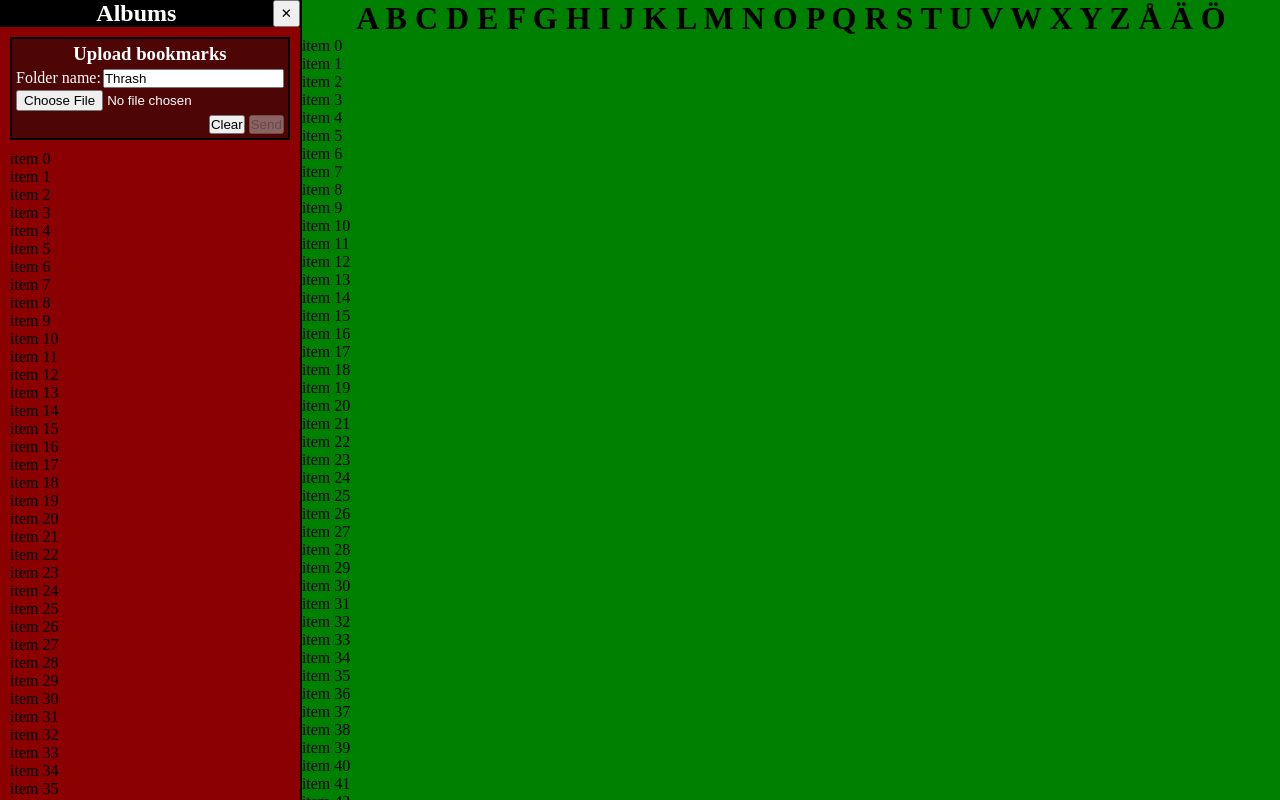
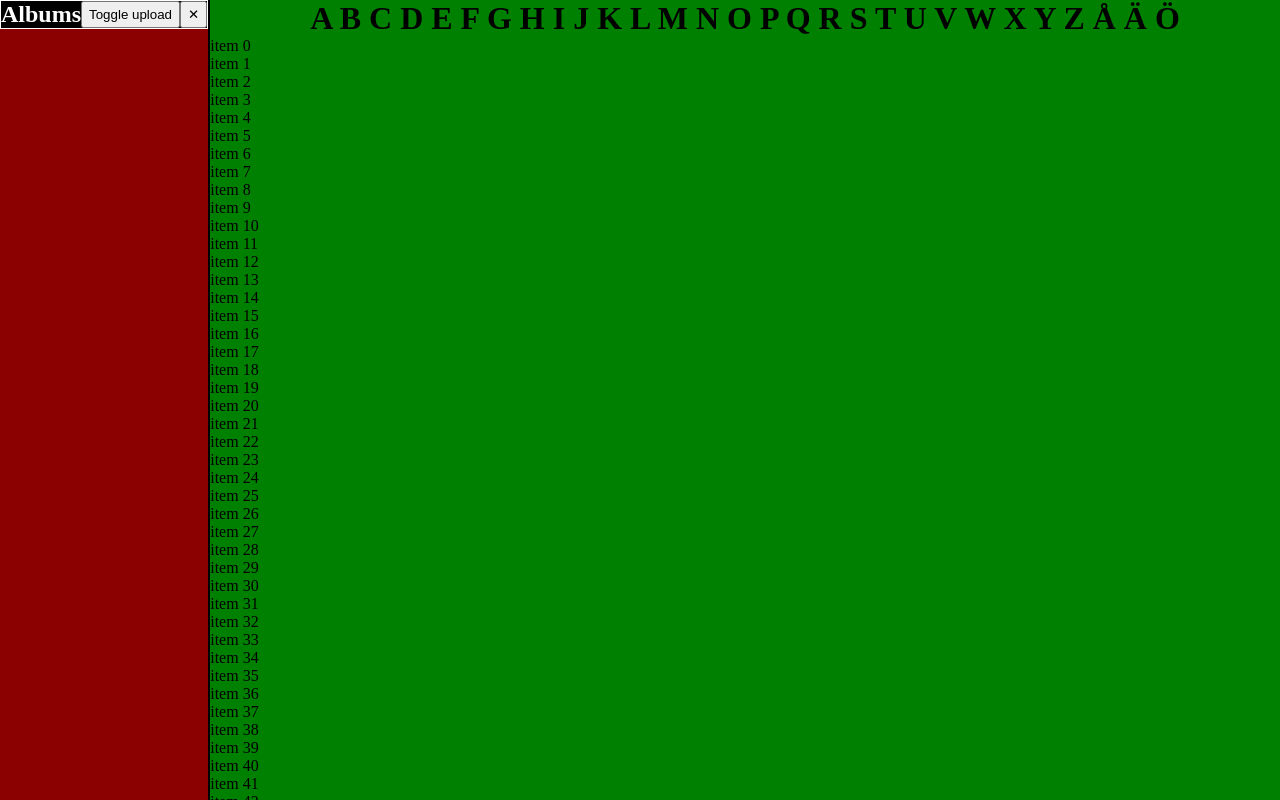
Before and after one commit to vilsuo/bookmark-playlist, a React (Vite) app in the folder client/: page / in a window 1280 px wide. Built offline with nearby package versions, Linux system fonts and the light colour scheme; the HTML template or start-up script is replaced by a standard one.

Commit message:
added toggle to file form and renamed file form to bookmark form

```diff
--- a/client/src/App.tsx
+++ b/client/src/App.tsx
@@ -1,6 +1,6 @@
 import axios from 'axios';
 import { useState } from 'react';
-import FileForm from './components/FileForm';
+import BookmarkForm from './components/BookmarkForm';
 import AlbumTable from './components/album/AlbumTable';
 import Video from './components/Video';
 import { Album } from './types';
@@ -15,17 +15,24 @@ interface SidebarProps {
   close: () => void;
 }
 
+// add toggle to upload form to toolbar
 const Sidebar = ({ handleUpload, albums, playingAlbum, setPlayingAlbum, close }: SidebarProps) => {
+  const [showUpload, setShowUpload] = useState(false);
+
+  const toggleUpload = () => setShowUpload(!showUpload);
 
   return (
     <div className='sidebar'>
       <div className='sidebar-toolbar'>
         <h2>Albums</h2>
+        <button onClick={toggleUpload}>Toggle upload</button>
         <button onClick={close}>&#x2715;</button>
       </div>
 
       <div className='sidebar-container'>
-        <FileForm upload={handleUpload} />
+        { showUpload && (
+          <BookmarkForm upload={handleUpload} />
+        )}
 
         { (albums.length > 0) && (
           <AlbumTable
@@ -34,14 +41,6 @@ const Sidebar = ({ handleUpload, albums, playingAlbum, setPlayingAlbum, close }:
             setPlayingAlbum={setPlayingAlbum}
           />
         )}
-
-        <ul>
-          {[...Array(100).keys()].map(key => (
-            <li key={key}>
-              <span>item {key}</span>
-            </li>
-          ))}
-        </ul>
       </div>
     </div>
   );
--- a/client/src/components/FileForm.tsx
+++ b/client/src/components/BookmarkForm.tsx
@@ -7,9 +7,9 @@ interface FileFormProps {
   upload: (formdata: FormData) => Promise<void>;
 }
 
-const FileForm = ({ upload }: FileFormProps) => {
+const BookmarkForm = ({ upload }: FileFormProps) => {
   const [file, setFile] = useState<File | null>();
-  const [name, setName] = useState('Thrash');
+  const [name, setName] = useState('');
 
   const [message, setMessage] = useState<string | null>(null);
   const [messageType, setMessageType] = useState<NotificationType | null>(null);
@@ -49,13 +49,13 @@ const FileForm = ({ upload }: FileFormProps) => {
   };
 
   return (
-    <div className='file-form'>
+    <div className='bookmark-form'>
       <h3>Upload bookmarks</h3>
 
       { messageType && (
         <Notification
           type={messageType}
-          successTitle='Bookmark uploaded'
+          successTitle='Bookmarks uploaded'
           errorTitle='Bookmark upload failed'
           message={message}
           close={() => {
@@ -69,10 +69,11 @@ const FileForm = ({ upload }: FileFormProps) => {
         <div className='folder-name'>
           <label htmlFor='folder-name-input'>Folder name:</label>
           <input
+            id='folder-name-input'
             type='text'
             value={name}
             onChange={({ target }) => setName(target.value)}
-            id='folder-name-input'
+            placeholder='Look in...'
           />
         </div>
 
@@ -93,4 +94,4 @@ const FileForm = ({ upload }: FileFormProps) => {
   );
 };
 
-export default FileForm;
+export default BookmarkForm;
--- a/client/src/index.css
+++ b/client/src/index.css
@@ -38,6 +38,7 @@ h1, h2, h3 {
 
   background-color: black;
   color: white;
+  border: 1px solid white;
 }
 .container .sidebar .sidebar-toolbar button {
   padding: 2px 6px;
@@ -59,7 +60,7 @@ h1, h2, h3 {
 }
 
 /* File upload form*/
-.file-form {
+.bookmark-form {
   display: flex;
   flex-flow: column;
   padding: 4px;
@@ -67,22 +68,22 @@ h1, h2, h3 {
   color: white;
   background-color: var(--ma);
 }
-.file-form .inputs {
+.bookmark-form .inputs {
   margin: 4px 0;
 }
-.file-form .inputs input {
+.bookmark-form .inputs input {
   width: 100%;
 }
-.file-form .inputs .folder-name {
+.bookmark-form .inputs .folder-name {
   display: flex;
   flex-direction: row;
   margin-bottom: 2px;
   gap: 2px;
 }
-.file-form .inputs .folder-name label {
+.bookmark-form .inputs .folder-name label {
   text-wrap: nowrap;
 }
-.file-form .actions {
+.bookmark-form .actions {
   display: flex;
   justify-content: flex-end;
   gap: 4px;
```
